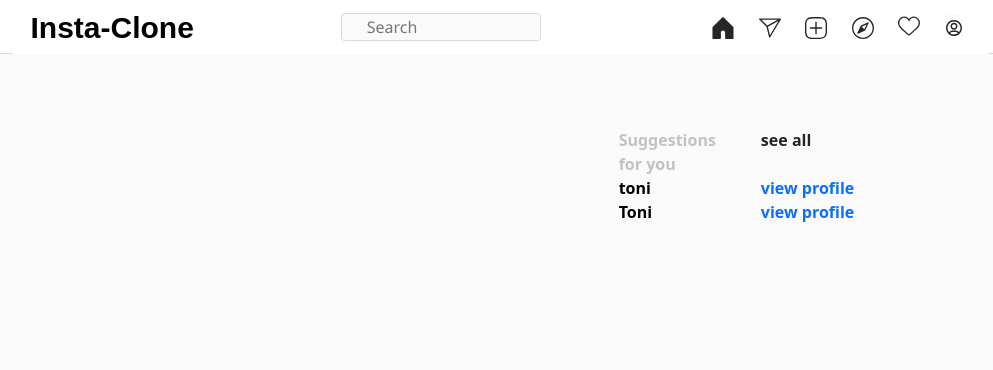
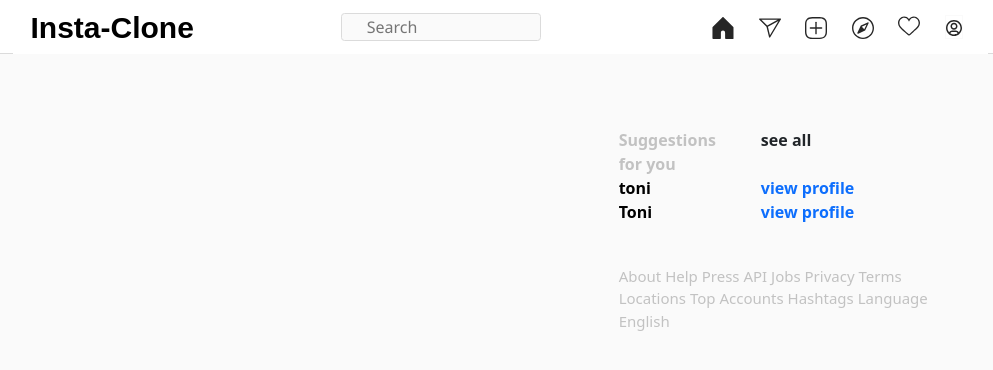
Before and after one commit to antonymburia/insta-clone, a Django app: template clone/templates/index.html in a window 1280 px wide. Shown: the top 370 px of the page, without its empty margins (140-1133 px from the left). Run offline with Django 4.2, Linux system fonts and the light colour scheme; the template is opened without the code that fills it: values that come from a table or form of the project are taken from there, others are empty; data comes from the database, SQL or seed files in the repository; some libraries are stand-ins or nearby versions; some web fonts are replaced.

```diff
--- a/clone/templates/index.html
+++ b/clone/templates/index.html
@@ -3,7 +3,8 @@
 {%block styles%}
 <link href="https://cdn.jsdelivr.net/npm/bootstrap@5.0.2/dist/css/bootstrap.min.css" rel="stylesheet"
  integrity="sha384-EVSTQN3/azprG1Anm3QDgpJLIm9Nao0Yz1ztcQTwFspd3yD65VohhpuuCOmLASjC" crossorigin="anonymous">
- <link rel="stylesheet" href="https://pro.fontawesome.com/releases/v5.10.0/css/all.css"integrity="sha384-AYmEC3Yw5cVb3ZcuHtOA93w35dYTsvhLPVnYs9eStHfGJvOvKxVfELGroGkvsg+p" crossorigin="anonymous" />
+<link rel="stylesheet" href="https://pro.fontawesome.com/releases/v5.10.0/css/all.css"
+ integrity="sha384-AYmEC3Yw5cVb3ZcuHtOA93w35dYTsvhLPVnYs9eStHfGJvOvKxVfELGroGkvsg+p" crossorigin="anonymous" />
 {%endblock%}
 {{block.super}}
 <div class="container-fluid">
@@ -39,11 +40,12 @@
          </button>
 
          {% else %}
-         <button class="button btn btn-secondary"><i class="fas fa-heart" style="color: red; font-size: 25px;" ></i>
+         <button class="button btn btn-secondary"><i class="fas fa-heart" style="color: red; font-size: 25px;"></i>
           <path
            d="M34.6 6.1c5.7 0 10.4 5.2 10.4 11.5 0 6.8-5.9 11-11.5 16S25 41.3 24 41.9c-1.1-.7-4.7-4-9.5-8.3-5.7-5-11.5-9.2-11.5-16C3 11.3 7.7 6.1 13.4 6.1c4.2 0 6.5 2 8.1 4.3 1.9 2.6 2.2 3.9 2.5 3.9.3 0 .6-1.3 2.5-3.9 1.6-2.3 3.9-4.3 8.1-4.3m0-3c-4.5 0-7.9 1.8-10.6 5.6-2.7-3.7-6.1-5.5-10.6-5.5C6 3.1 0 9.6 0 17.6c0 7.3 5.4 12 10.6 16.5.6.5 1.3 1.1 1.9 1.7l2.3 2c4.4 3.9 6.6 5.9 7.6 6.5.5.3 1.1.5 1.6.5.6 0 1.1-.2 1.6-.5 1-.6 2.8-2.2 7.8-6.8l2-1.8c.7-.6 1.3-1.2 2-1.7C42.7 29.6 48 25 48 17.6c0-8-6-14.5-13.4-14.5z">
           </path>
-         </svg></button>
+          </svg>
+         </button>
          {%endif%}
         </form>
 
@@ -110,8 +112,16 @@
        <div class="col-md-4">
         <a href="">view profile</a>
        </div>
+
+
       </div>
       {%endfor%}
+      <div class="foot">
+       About Help Press API Jobs Privacy Terms <br>
+        Locations Top Accounts Hashtags Language <br>
+       English
+
+      </div>
      </div>
 
     </div>
@@ -149,17 +159,20 @@
   width: 100%;
   height: 120%;
  }
- .heart{
+
+ .heart {
   display: flex;
  }
- .sv1{
+
+ .sv1 {
   margin-top: 2%;
  }
- .sv2{
+
+ .sv2 {
   margin-top: 0%;
  }
 
-  .sv3{
+ .sv3 {
   margin-top: 2%;
   margin-left: 1%;
 
@@ -199,9 +212,15 @@
   text-decoration: none;
   font-weight: 800;
  }
- .button{
+
+ .button {
   border: none;
   background-color: #ffff;
+ }
+ .foot{
+  margin-top: 10%;
+  color: rgb(194, 194, 194);
+  font-size: 15px;
  }
 </style>
 
--- /dev/null
+++ b/runtime.txt
@@ -0,0 +1 @@
+python-3.8.10
```
Also changed, not shown: readme.md (added), static/Screenshot from 2022-04-05 01-15-13.png (added). Lines whose indentation alone changed are shown as unchanged.
